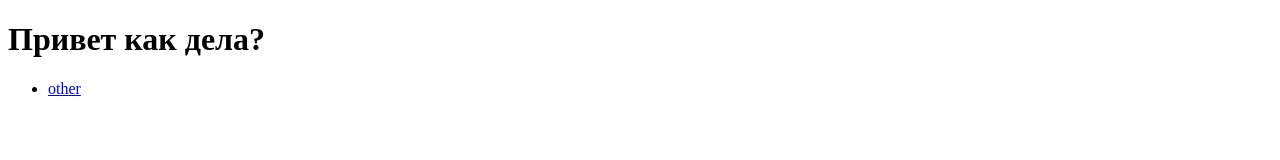
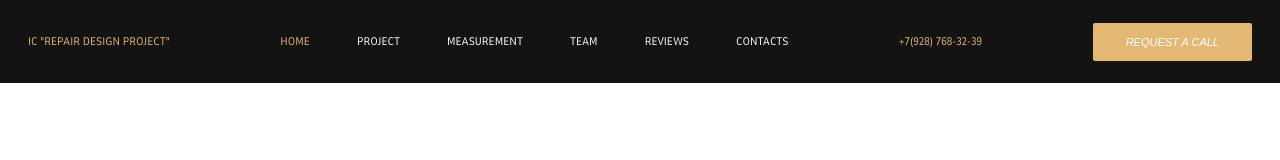
Before and after one commit to IGaleNI/repairdesignproject, a plain HTML site: page index.html in a window 1280 px wide. Drawn offline with Linux system fonts and the light colour scheme.

Commit message:
Create Header

```diff
--- a/assets/style/normolize.css
+++ b/assets/style/normolize.css
@@ -1,14 +1,35 @@
-* {
-  box-sizing: border-box;
+@font-face {
+  font-family: "Nunito Sans";
+  src: url(../fonts/NunitoSans-Regular.woff2) format("woff2");
+  font-weight: 400;
+  font-style: normal;
+  font-display: swap;
+}
+
+@font-face {
+  font-family: "Nunito Sans";
+  src: url(../fonts/NunitoSans-Bold.woff2) format("woff2");
+  font-weight: 700;
+  font-style: normal;
+  font-display: swap;
+}
+
+@font-face {
+  font-family: "Yeseva One";
+  src: url(../fonts/YesevaOne-Regular.woff2) format("woff2");
+  font-weight: 700;
+  font-style: normal;
+  font-display: swap;
 }
 
 *,
 *::after,
 *::before {
+  box-sizing: border-box;
   margin: 0;
   padding: 0;
   list-style-type: none;
   text-decoration: none;
-  font-size: 16px;
+  font-size: 11px;
   font-weight: 400;
 }
--- a/assets/style/style.css
+++ b/assets/style/style.css
@@ -1,25 +1,90 @@
-@font-face {
-  font-family: "Nunito Sans";
-  src: url(../fonts/NunitoSans-Regular.woff2) format("woff2");
-  font-weight: 400;
-  font-style: normal;
-  font-display: swap;
+@import url(normolize.css);
+
+/* GLOABAL */
+* {
+  white-space: nowrap;
 }
 
-@font-face {
-  font-family: "Nunito Sans";
-  src: url(../fonts/NunitoSans-Bold.woff2) format("woff2");
-  font-weight: 700;
-  font-style: normal;
-  font-display: swap;
+.btn {
+  border: none;
+  border-radius: 2px;
+  background-color: #e3b873;
+  color: #fff;
+  text-transform: uppercase;
+  font-style: italic;
+  white-space: nowrap;
 }
 
-@font-face {
-  font-family: "Yeseva One";
-  src: url(../fonts/YesevaOne-Regular.woff2) format("woff2");
-  font-weight: 700;
-  font-style: normal;
-  font-display: swap;
+/* HEADER */
+
+.header {
+  background-color: #131313;
 }
 
-@import url(normolize.css);
+.header__container {
+  margin: 0 auto;
+  padding: 16px;
+  max-width: 1256px;
+  height: 83px;
+  display: flex;
+  justify-content: space-between;
+  align-items: center;
+  color: #fff;
+  font-family: "Nunito Sans", sans-serif;
+}
+
+.header__logo {
+  color: #e3b873;
+  text-transform: uppercase;
+  line-height: 15px;
+}
+
+.header__list {
+  display: flex;
+  column-gap: 47px;
+  text-transform: uppercase;
+}
+
+.header__link {
+  color: #fff;
+  transition: color 0.2s linear;
+}
+
+.header__link:hover {
+  color: #e3b873;
+}
+
+.active {
+  color: #e3b873;
+}
+
+.header__number {
+  color: #e3b873;
+}
+
+.header__btn {
+  padding: 13px 33px;
+  transition: background-color 0.2s ease-out;
+}
+
+.header__btn:hover {
+  background-color: #e3b850;
+}
+
+@media (max-width: 1024px) {
+  .header__container {
+    justify-content: space-evenly;
+  }
+  .header__menu {
+    display: none;
+  }
+}
+
+@media (max-width: 464px) {
+  .header__container {
+    justify-content: space-between;
+  }
+  .header__btn {
+    display: none;
+  }
+}
--- a/index.html
+++ b/index.html
@@ -7,9 +7,34 @@
     <title>Repair Design Project</title>
   </head>
   <body>
-    <h1>Привет как дела?</h1>
-    <ul>
-      <li><a href="/">other</a></li>
-    </ul>
+    <header class="header">
+      <div class="header__container">
+        <span class="header__logo">IC "Repair Design Project"</span>
+        <nav class="header__menu">
+          <ul class="header__list">
+            <li class="header__item">
+              <a href="/" class="header__link active">home</a>
+            </li>
+            <li class="header__item">
+              <a href="/" class="header__link">project</a>
+            </li>
+            <li class="header__item">
+              <a href="/" class="header__link">measurement</a>
+            </li>
+            <li class="header__item">
+              <a href="/" class="header__link">team</a>
+            </li>
+            <li class="header__item">
+              <a href="/" class="header__link">reviews</a>
+            </li>
+            <li class="header__item">
+              <a href="/" class="header__link">contacts</a>
+            </li>
+          </ul>
+        </nav>
+        <span class="header__number">+7(928) 768-32-39</span>
+        <button class="header__btn btn">request a call</button>
+      </div>
+    </header>
   </body>
 </html>
```
